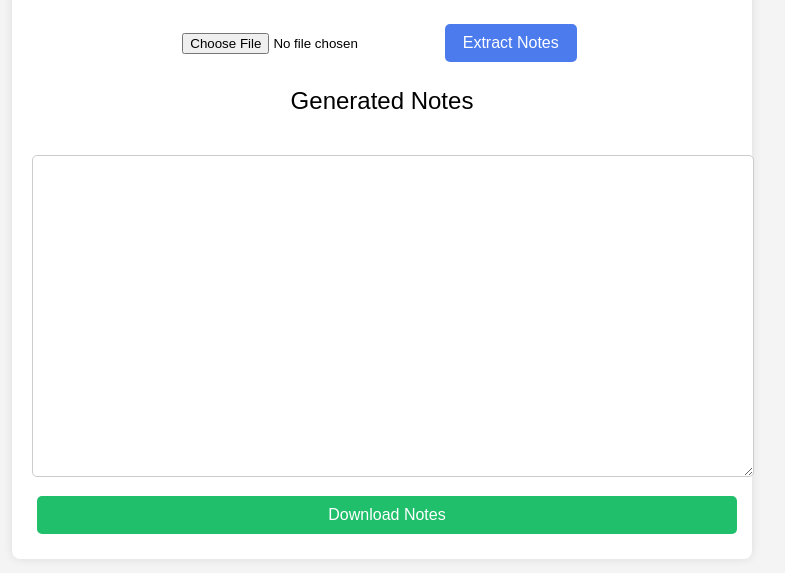
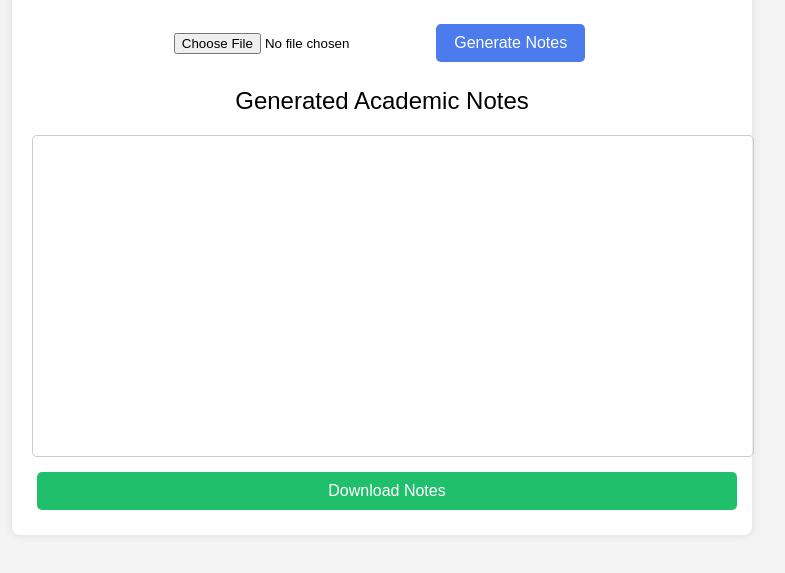
Before and after one commit to yuvashree112112/note-generator, a plain HTML site: page index.html in a window 1280 px wide. Shown: the part 111-684 px from the top of the page, without its empty margins (258-1043 px from the left). Drawn offline with Linux system fonts and the light colour scheme.

Commit message:
Update index.html

```diff
--- a/index.html
+++ b/index.html
@@ -2,11 +2,15 @@
 <html lang="en">
 <head>
     <meta charset="UTF-8">
-    <meta name="viewport" content="width=device-width, initial-scale=1.0">
+    <meta-name="viewport" content="width=device-width, initial-scale=1.0">
     <title>PDF Notes Generator</title>
+
     <link rel="stylesheet" href="style.css">
 
-    <!-- PDF.js Library -->
+    <!-- Google Font -->
+    <link href="https://fonts.googleapis.com/css2?family=Inter:wght@300;400;600;700&display=swap" rel="stylesheet">
+
+    <!-- PDF.js -->
     <script src="https://cdnjs.cloudflare.com/ajax/libs/pdf.js/2.16.105/pdf.min.js"></script>
 </head>
 
@@ -17,11 +21,13 @@
 
         <div class="upload-box">
             <input type="file" id="pdfUpload" accept="application/pdf">
-            <button onclick="extractPDF()">Extract Notes</button>
+            <button onclick="extractPDF()">Generate Notes</button>
         </div>
 
-        <h2>Generated Notes</h2>
-        <textarea id="output" readonly></textarea>
+        <h2>Generated Academic Notes</h2>
+
+        <!-- FULL PAGE NOTES OUTPUT -->
+        <div id="output" class="full-notes"></div>
 
         <button class="downloadBtn" onclick="downloadNotes()">Download Notes</button>
     </div>
```
